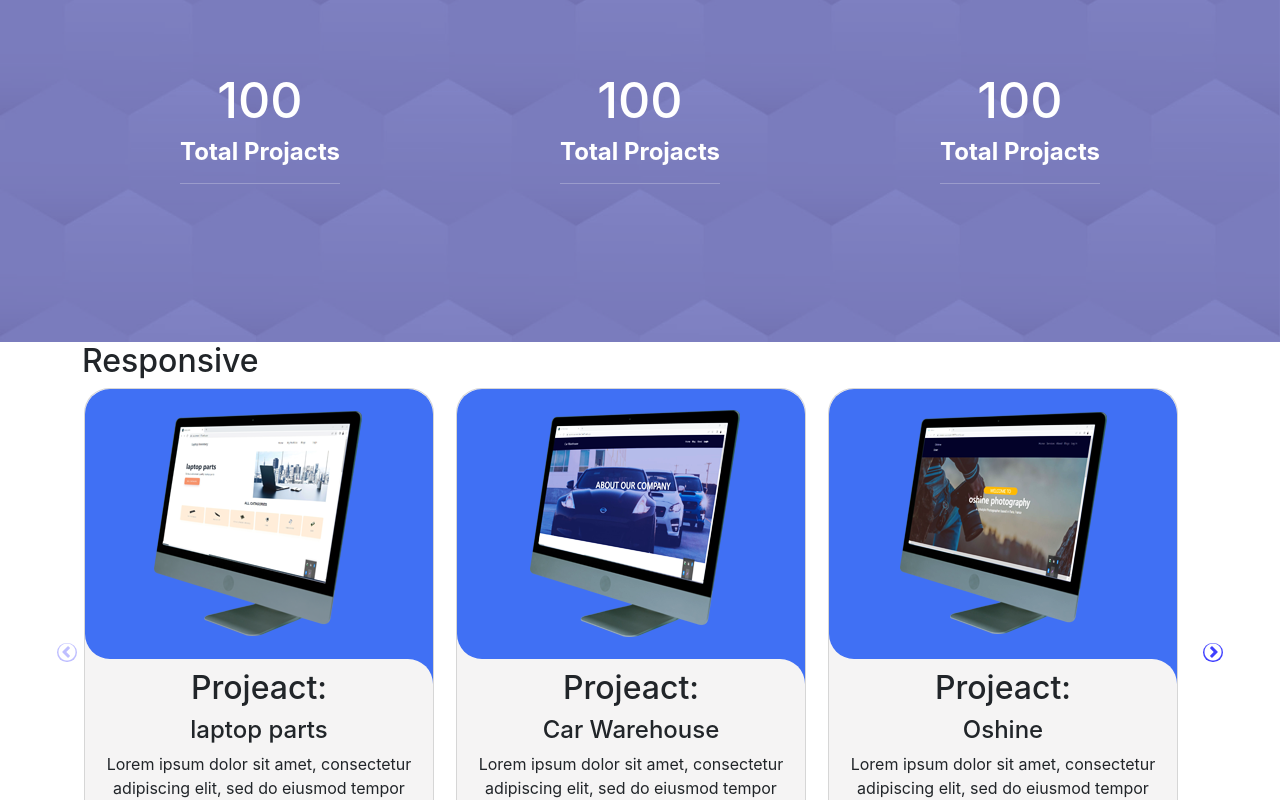
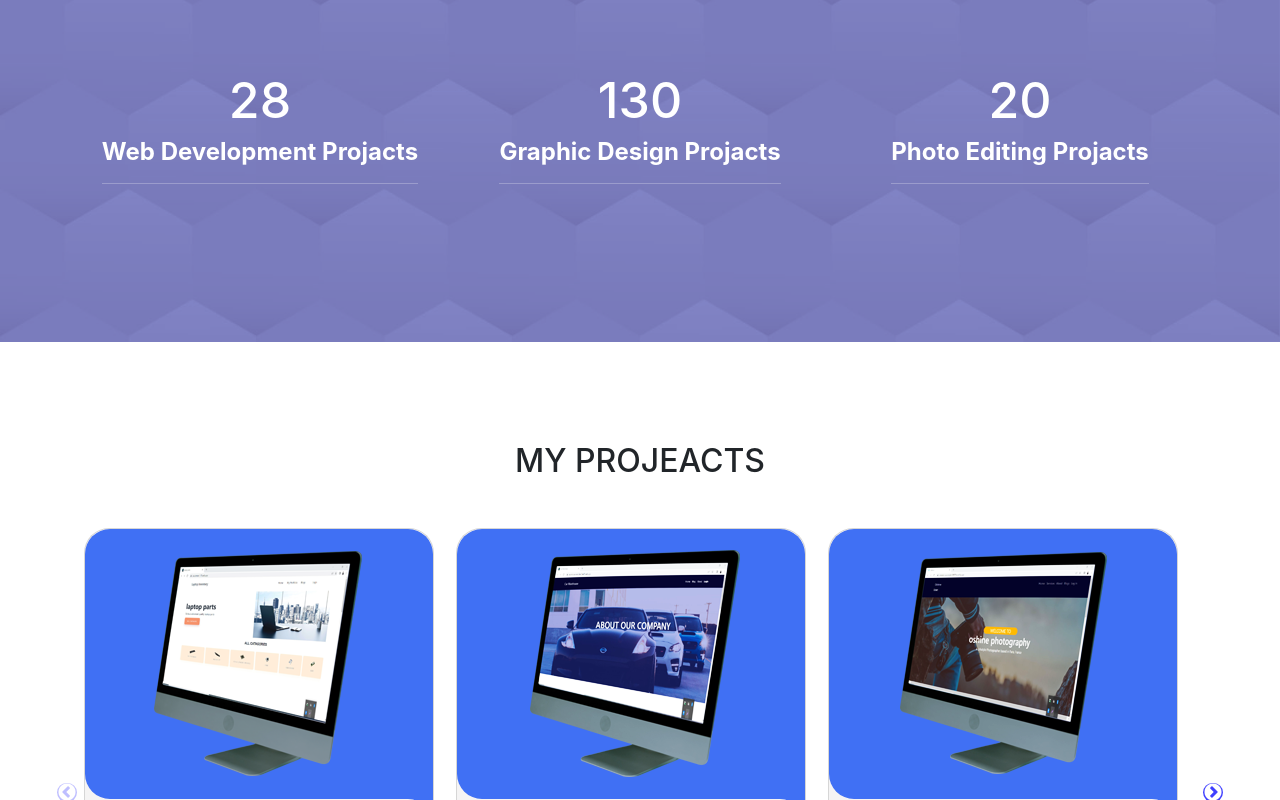
Before and after one commit to NurulHudaDev/NurulHuda-PortfolioWebsite, a React (Create React App) app: page / in a window 1280 px wide. Shown: the part 2060-2860 px from the top of the page. Built offline with nearby package versions, Linux system fonts and the light colour scheme.

Commit message:
portfolio-website

```diff
--- a/public/index.html
+++ b/public/index.html
@@ -15,7 +15,7 @@
     integrity="sha384-1BmE4kWBq78iYhFldvKuhfTAU6auU8tT94WrHftjDbrCEXSU1oBoqyl2QvZ6jIW3"
     crossorigin="anonymous"
     />
-    <title>Portfolio</title>
+    <title>Nurul Huda Portfolio website</title>
   </head>
   <body>
     <noscript>You need to enable JavaScript to run this app.</noscript>
--- a/src/Pages/MyProject/MyProject.css
+++ b/src/Pages/MyProject/MyProject.css
@@ -29,6 +29,9 @@
     border-radius: 15px;
 }
 
+.Projeacts{
+    margin-top: 100px;
+}
 .salid-conten{
     margin: 0 2px;
 }
--- a/src/Pages/MyProject/MyProject.js
+++ b/src/Pages/MyProject/MyProject.js
@@ -78,9 +78,9 @@ const MyProject = () => {
     // </div>
 
 
-    <div>
+    <div className='Projeacts'>
       <Container>
-        <h2> Responsive </h2>
+        <h2 className='text-center mb-5'>MY PROJEACTS</h2>
         <Slider {...settings}>
           <div className='salid-contenar'>
             <div className='salid-conten'>
--- a/src/Pages/Summary/Summary.js
+++ b/src/Pages/Summary/Summary.js
@@ -12,7 +12,7 @@ const Summary = () => {
                         <Col lg={4} md={6} sm={12} className='d-flex justify-content-center text-center summary-conten'>
                             <div>
                             <h2>
-                                    <CountUp start={0} end={100}>
+                                    <CountUp start={0} end={28}>
                                         {({ countUpRef, start }) => (
                                             <VisibilitySensor onChange={start}>
                                                 <span ref={countUpRef} />
@@ -20,14 +20,14 @@ const Summary = () => {
                                         )}
                                     </CountUp>
                                 </h2>
-                                <h4>Total Projacts</h4>
+                                <h4>Web Development Projacts</h4>
                                 <hr className='bg-white w-30' />
                             </div>
                         </Col>
                         <Col lg={4} md={6} sm={12} className='d-flex justify-content-center text-center summary-conten'>
                             <div>
                             <h2>
-                                    <CountUp start={0} end={100}>
+                                    <CountUp start={0} end={130}>
                                         {({ countUpRef, start }) => (
                                             <VisibilitySensor onChange={start}>
                                                 <span ref={countUpRef} />
@@ -35,14 +35,14 @@ const Summary = () => {
                                         )}
                                     </CountUp>
                                 </h2>
-                                <h4>Total Projacts</h4>
+                                <h4>Graphic Design Projacts</h4>
                                 <hr className='bg-white w-30' />
                             </div>
                         </Col>
                         <Col lg={4} md={6} sm={12} className='d-flex justify-content-center text-center summary-conten'>
                             <div>
                             <h2>
-                                    <CountUp start={0} end={100}>
+                                    <CountUp start={0} end={20}>
                                         {({ countUpRef, start }) => (
                                             <VisibilitySensor onChange={start}>
                                                 <span ref={countUpRef} />
@@ -50,7 +50,7 @@ const Summary = () => {
                                         )}
                                     </CountUp>
                                 </h2>
-                                <h4>Total Projacts</h4>
+                                <h4>Photo Editing Projacts</h4>
                                 <hr className='bg-white w-30' />
                             </div>
                         </Col>
```
